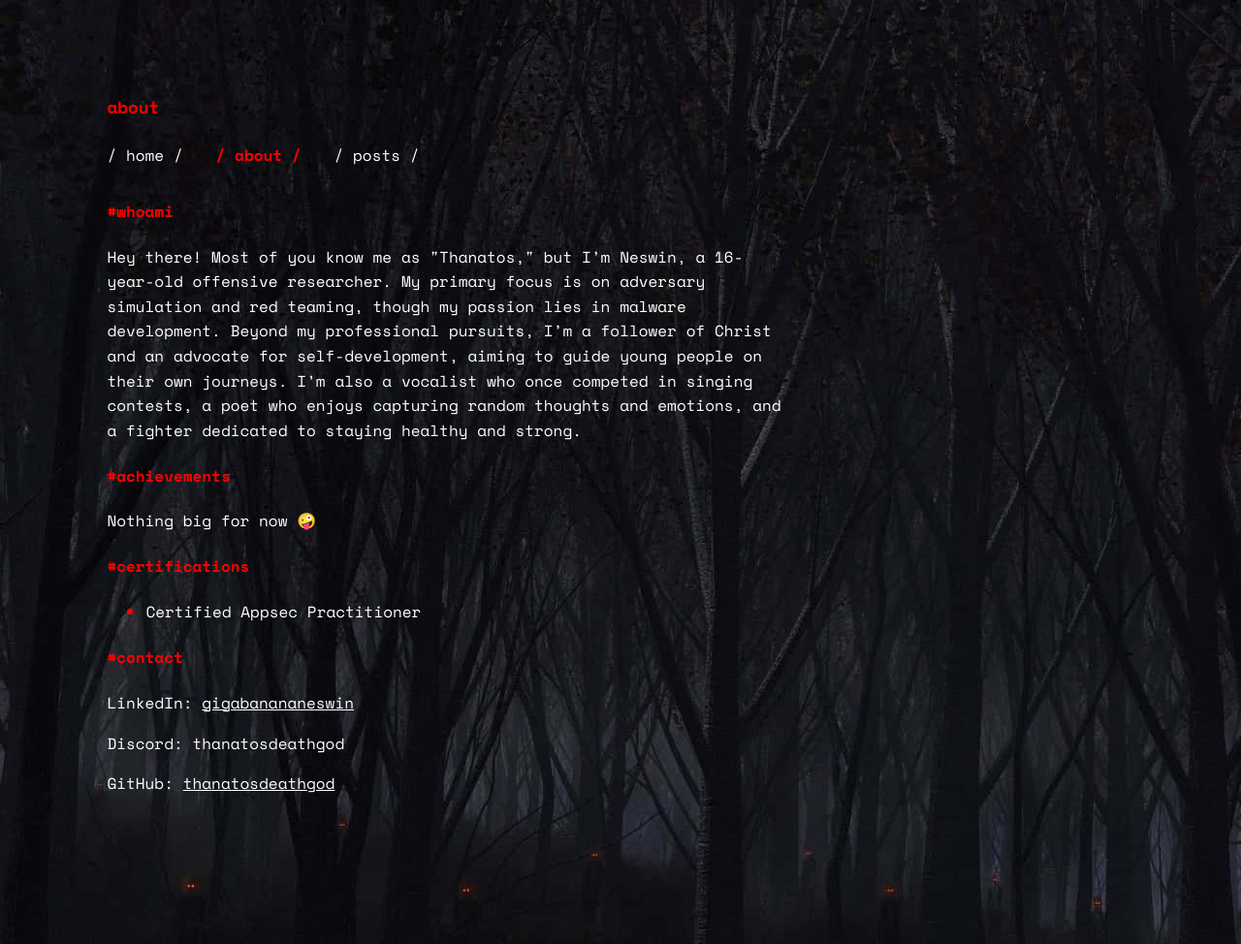
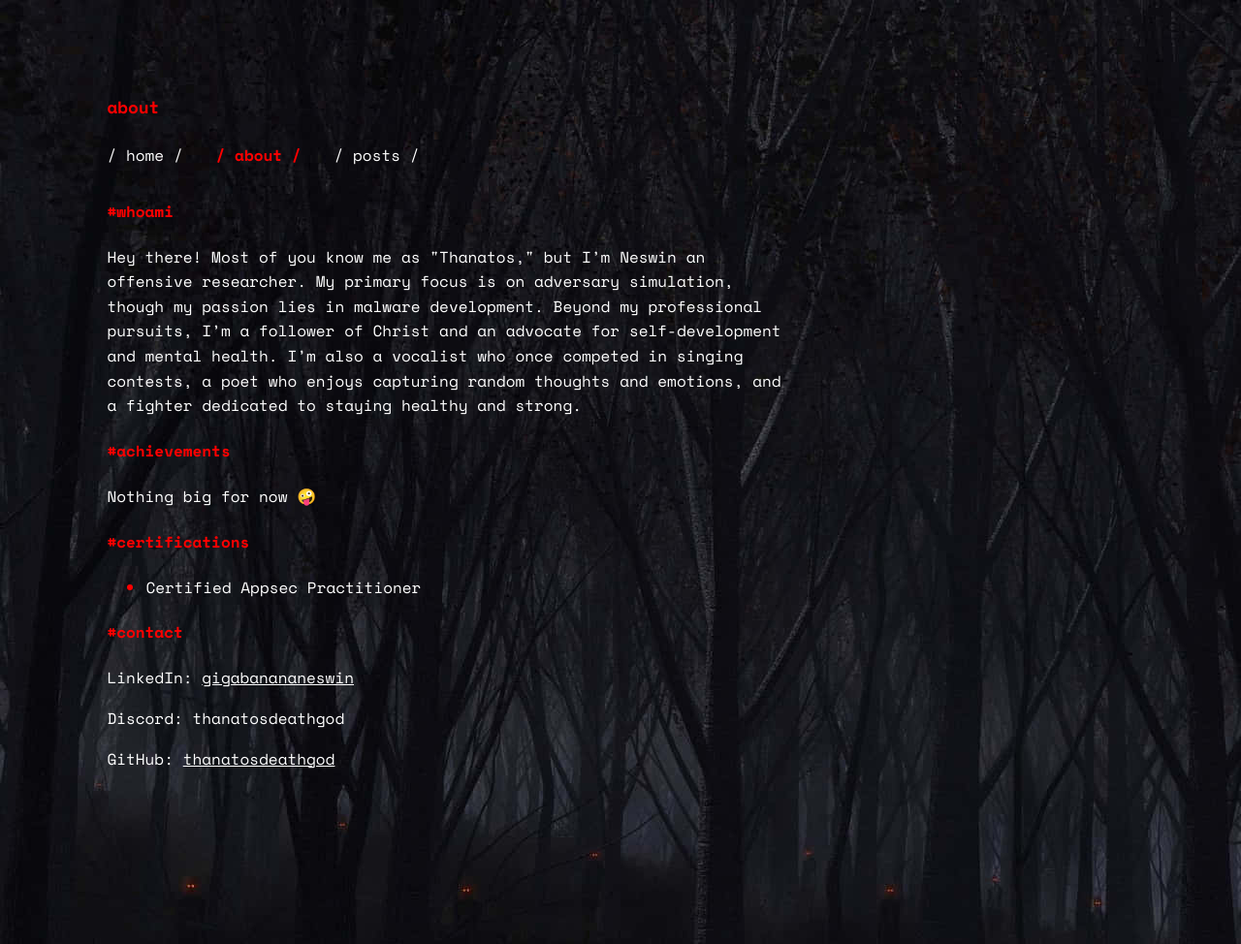
Before and after one commit to azraeldeathangel/azraeldeathangel.github.io, a Jekyll site: the page about.html, which Jekyll copies as it is, in a window 1280 px wide. Shown: the whole page at 97% size. Built offline with Jekyll 4.4.1, drawn with Linux system fonts in a browser that asks for light colours.

Commit message:
Update about.html

```diff
--- a/about.html
+++ b/about.html
@@ -25,7 +25,7 @@
     </header>
     <main>
         <h4>#whoami</h4>
-        <p>Hey there! Most of you know me as "Thanatos," but I’m Neswin, a 16-year-old offensive researcher. My primary focus is on adversary simulation and red teaming, though my passion lies in malware development. Beyond my professional pursuits, I’m a follower of Christ and an advocate for self-development, aiming to guide young people on their own journeys. I’m also a vocalist who once competed in singing contests, a poet who enjoys capturing random thoughts and emotions, and a fighter dedicated to staying healthy and strong.</p>
+        <p>Hey there! Most of you know me as "Thanatos," but I’m Neswin an offensive researcher. My primary focus is on adversary simulation, though my passion lies in malware development. Beyond my professional pursuits, I’m a follower of Christ and an advocate for self-development and mental health. I’m also a vocalist who once competed in singing contests, a poet who enjoys capturing random thoughts and emotions, and a fighter dedicated to staying healthy and strong.</p>
         <h4>#achievements</h4>
         <p>Nothing big for now 🤪</p>
         <h4>#certifications</h4>
```
Also changed, not shown: other parts of about.html (+1 -1 lines).
